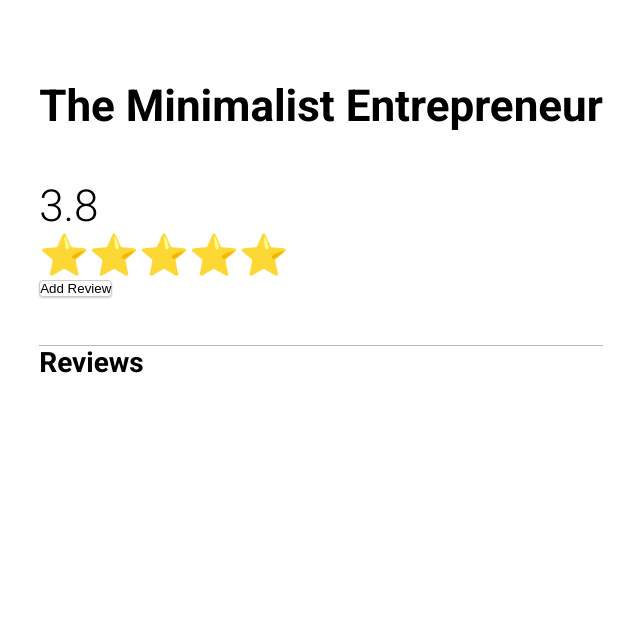
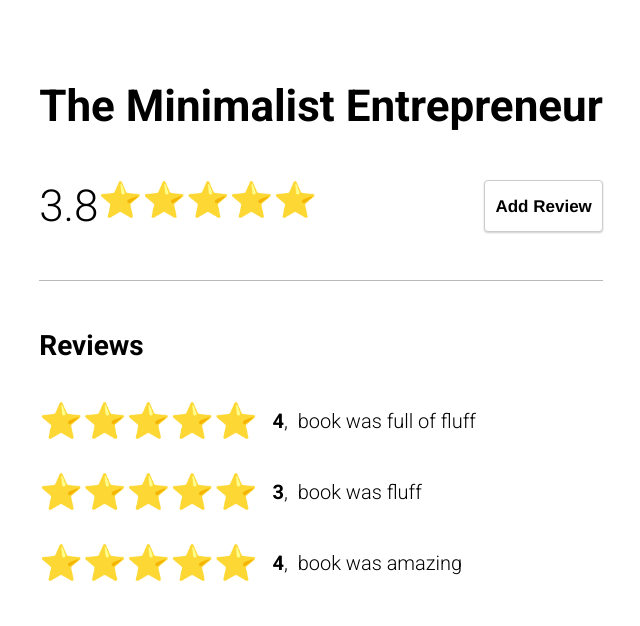
Before and after one commit to HantuPutih/fivestar, a plain HTML site: page View/index.html in a window 1280 px wide. Shown: the whole page, without its empty margins (319-959 px from the left). Drawn offline with Linux system fonts and the light colour scheme.

Commit message:
mockup alsmost done, added review star

```diff
--- a/View/index.html
+++ b/View/index.html
@@ -17,17 +17,42 @@
         <header>
             <h1 class="heading1">The Minimalist Entrepreneur</h1>
         </header>
-    <div class="rating-box">
+        <div class="rating-container">
             <h4 class="average-rating">3.8</h4>
-        <div id="open-modal">
-
+            <div class="open-modal">
                 <div class="star-container">⭐⭐⭐⭐⭐</div>
-        <button id="submit-btn" class="submit-button">Add Review</button>
+                <button id="add-review-btn" class="submit-button">Add Review</button>
             </div>
         </div>
         <div>
-        <header><h3 class="heading3">Reviews</h3></header>
+            <h3 class="reviews-heading">
+                Reviews
+            </h3>
+            <div class="reviews-container">
+                <div class="review-list">
+                    <div class="reviewed-start star-container">⭐⭐⭐⭐⭐</div>
+                    <b class="rating-bold">4</b>, &nbsp
+                    <p class="rating-text">
+                        book was full of fluff
+                    </p>
                 </div>
+                <div class="review-list">
+                    <div class="reviewed-start star-container">⭐⭐⭐⭐⭐</div>
+                    <b class="rating-bold">3</b>, &nbsp
+                    <p class="rating-text">
+                        book was fluff
+                    </p>
+                </div>
+                <div class="review-list">
+                    <div class="reviewed-start star-container">⭐⭐⭐⭐⭐</div>
+                    <b class="rating-bold">4</b>, &nbsp
+                    <p class="rating-text">
+                        book was amazing
+                    </p>
+                </div>
+            </div>
+        </div>
+
     </div>
 
     <script defer src="script.js"></script>
--- a/View/script.js
+++ b/View/script.js
@@ -1,8 +1,6 @@
 
-const submitBtn = document.getElementById('submit-btn');
+const submitBtn = document.getElementById('add-review-btn');
 (function () {
-  console.log('masuk run')
-
   submitBtn.addEventListener('click', () => {
     console.log('open modal')
   })
--- a/View/style.css
+++ b/View/style.css
@@ -21,12 +21,13 @@
     font-size: 44px;
     line-height: 52px;
 }
-.heading3{
+.reviews-heading{
     font-family: Roboto;
     font-style: normal;
     font-weight: bold;
     font-size: 28px;
     line-height: 33px;
+    padding: 3rem 0 3rem 0;
 }
 
 .rating-box{
@@ -42,10 +43,16 @@
 }
 
 .star-container{
-    font-size: 40px;
+    font-size: 35px;
+}
+
+.star-container:hover{
+    cursor: pointer;
+
 }
 
 .submit-button{
+    padding: 10px;
     background: #FFFFFF;
     /* CCCCCC */
 
@@ -55,4 +62,37 @@
 
     box-shadow: 0px 1px 2px rgba(0, 0, 0, 0.2);
     border-radius: 4px;
+
+    font-family: Helvetica Neue;
+    font-style: normal;
+    font-weight: bold;
+    font-size: 17px;
+    line-height: 21px;
 }
+
+.rating-container{
+    display: flex;
+    padding: 3rem 0px 3rem 0px;
+    border-bottom: 1px solid #B9B9B9;;
+}
+.open-modal {
+    display: flex;
+    justify-content: space-between;
+    flex-basis: 100%;
+}
+
+
+.reviewed-start {
+    padding-right: 15px;
+}
+.review-list{
+    flex-basis: 100%;
+    display: flex;
+    padding: 0 0 3rem 0;
+    font-family: Roboto;
+    font-style: normal;
+    font-weight: normal;
+    font-size: 20px;
+    line-height: 23px;
+
+}
```
Lines whose indentation alone changed are shown as unchanged.
